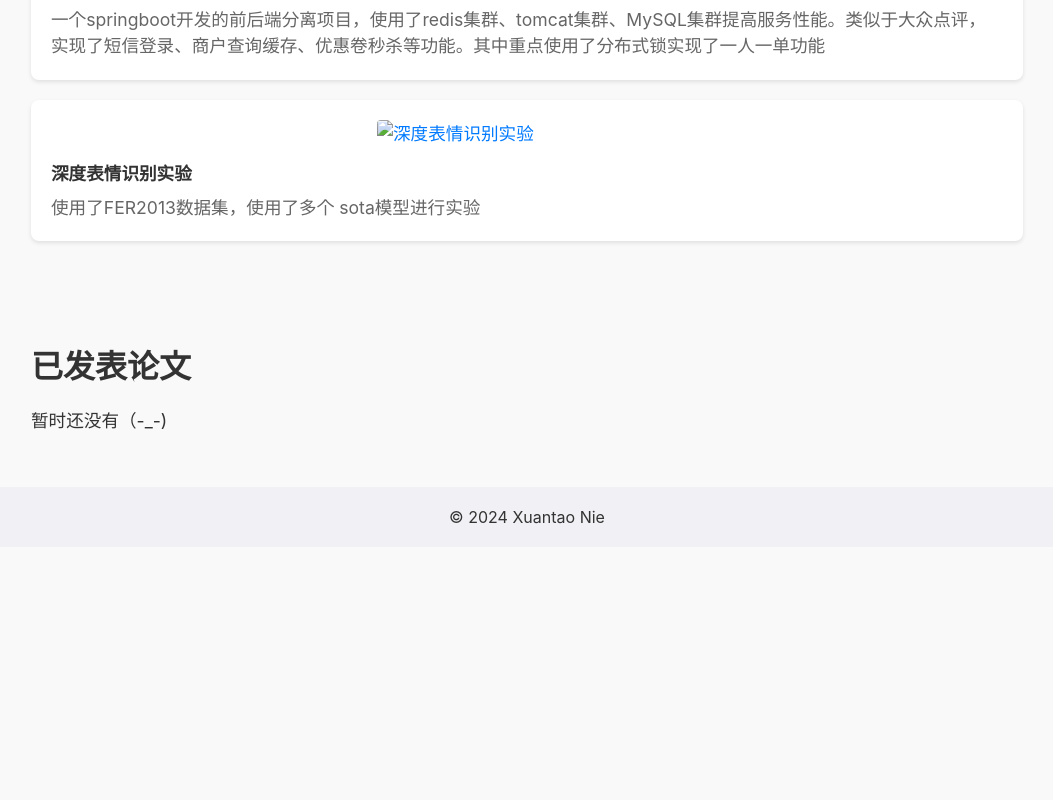
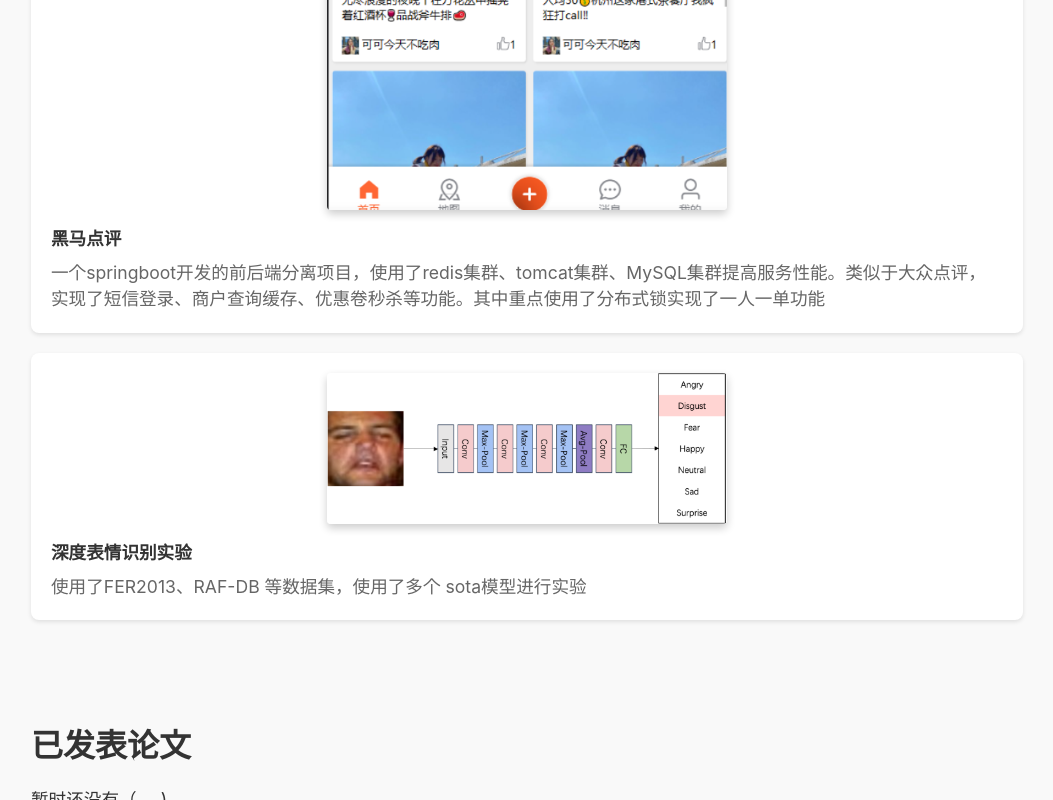
Before and after one commit to fr36/fr36.github.io, a plain HTML site: page index.html in a window 1280 px wide. Shown: the part 1768-2568 px from the top of the page, without its empty margins (113-1166 px from the left). Before the commit the page ends 2315 px from the top, so only its background shows below. Drawn offline with Linux system fonts and the light colour scheme.

Commit message:
优化图片展示

```diff
--- a/config.json
+++ b/config.json
@@ -59,8 +59,8 @@
       },
       {
         "title": "深度表情识别实验",
-        "description": "使用了FER2013数据集，使用了多个 sota模型进行实验",
-        "image": "./src/fer.png",
+        "description": "使用了FER2013、RAF-DB 等数据集，使用了多个 sota模型进行实验",
+        "image": "./src/fer_image.png",
         "linkKey": "fer"
       }
     ],
--- a/styles.css
+++ b/styles.css
@@ -115,9 +115,15 @@ button:hover {
     display: block;
     margin-left: auto;
     margin-right: auto;
-    max-width: 300px;
+    max-width: 400px;
     width: 100%;
     height: auto;
+    box-shadow: 0 4px 8px rgba(0, 0, 0, 0.2);  /* 添加阴影效果 */
+    transition: box-shadow 0.3s ease;  /* 添加过渡效果 */
+}
+
+.project-card img:hover {
+    box-shadow: 0 8px 16px rgba(0, 0, 0, 0.3);  /* 鼠标悬停时加深阴影 */
 }
 
 .project-card strong {
```
Also changed, not shown: src/fer_image.png (added).
